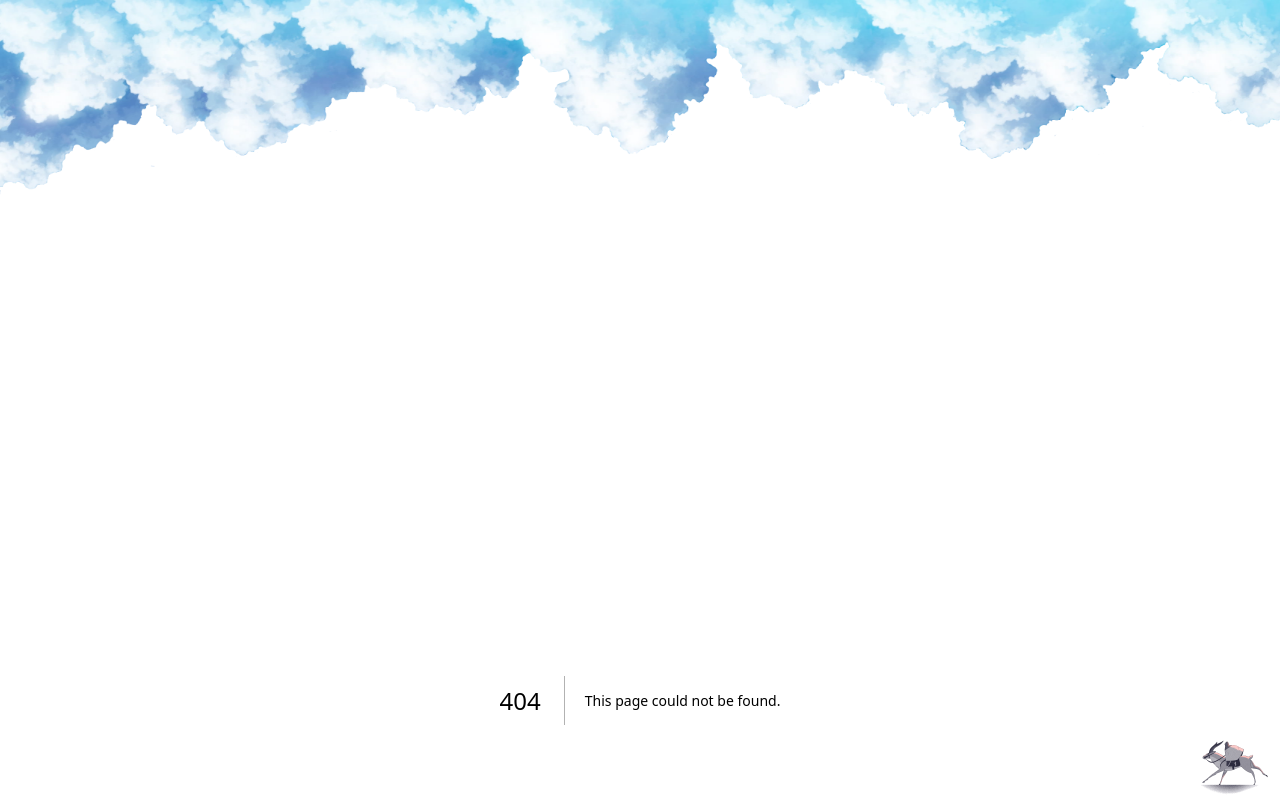
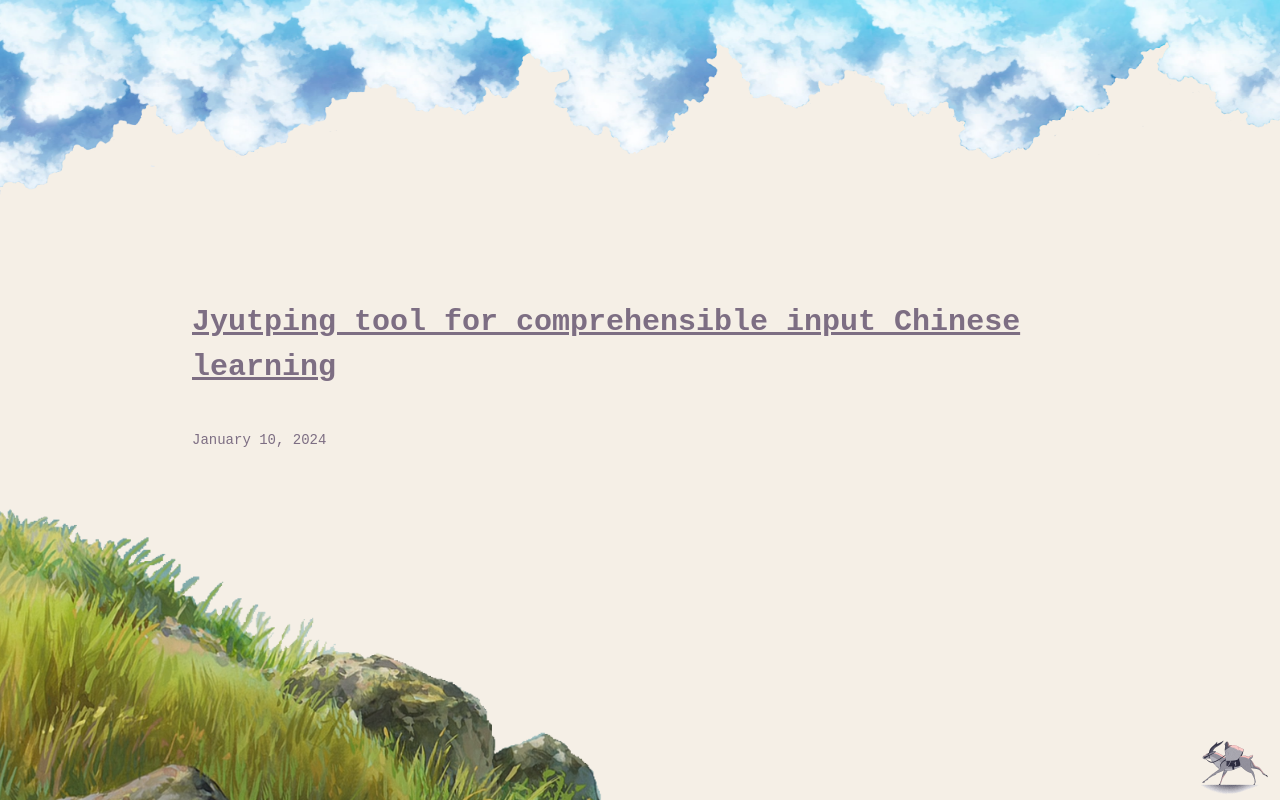
Before and after one commit to cfreedman/website, a Next.js app: page /posts/jyuttube in a window 1280 px wide. Before the commit this address had no page. Shown: the top 800 px of the page. Built offline with nearby package versions, Linux system fonts and the light colour scheme.

Commit message:
Start blog post of jyuttube project

```diff
--- a/src/app/(main)/posts/page.tsx
+++ b/src/app/(main)/posts/page.tsx
@@ -8,6 +8,12 @@ const blogPosts: PostProps[] = [
     date: "November 25, 2024",
     summary: "An adventure in making pretty spheres and planes",
     link: "/posts/raytracer",
+  },
+  {
+    title: "Jyutping tool for comprehensible input Chinese learning",
+    date: "January 10, 2025",
+    summary: "Bridging the gap between the written-oral vocabulary disconnect",
+    link: "/posts/jyuttube",
   },
 ];
 
--- /dev/null
+++ b/src/app/(posts)/posts/jyuttube/page.tsx
@@ -0,0 +1,29 @@
+"use client";
+
+import { JSX, useEffect } from "react";
+import Image from "next/image";
+
+import hljs from "highlight.js/lib/core";
+import rust from "highlight.js/lib/languages/rust";
+
+hljs.configure({ cssSelector: "code" });
+hljs.registerLanguage("rust", rust);
+
+const headerCss = "my-[15px] text-[20px] font-semibold";
+const paragraphCss = "my-[25px] text-[16px]";
+const codeContainerCss = "w-[100%] hidden md:block";
+
+export default function Page(): JSX.Element {
+  useEffect(() => {
+    hljs.highlightAll();
+  }, []);
+
+  return (
+    <div className="flex max-w-[1200px] flex-col">
+      <h3 className="mb-[40px] text-[30px] font-semibold underline">
+        Jyutping tool for comprehensible input Chinese learning
+      </h3>
+      <p className="mb-[16px] text-[14px]">January 10, 2024</p>
+    </div>
+  );
+}
--- a/src/components/Avatar.tsx
+++ b/src/components/Avatar.tsx
@@ -21,9 +21,9 @@ export default function Avatar({
       <Image
         src={image}
         alt="Avatar image"
-        className="h-16 w-16 rounded-full object-cover duration-200 hover:scale-[110%]"
-        width={40}
-        height={40}
+        className="rounded-full object-cover duration-200 hover:scale-[110%]"
+        width={100}
+        height={100}
         unoptimized={true}
       />
       {text && <p className="mt-[20px] text-sm">{text}</p>}
```
